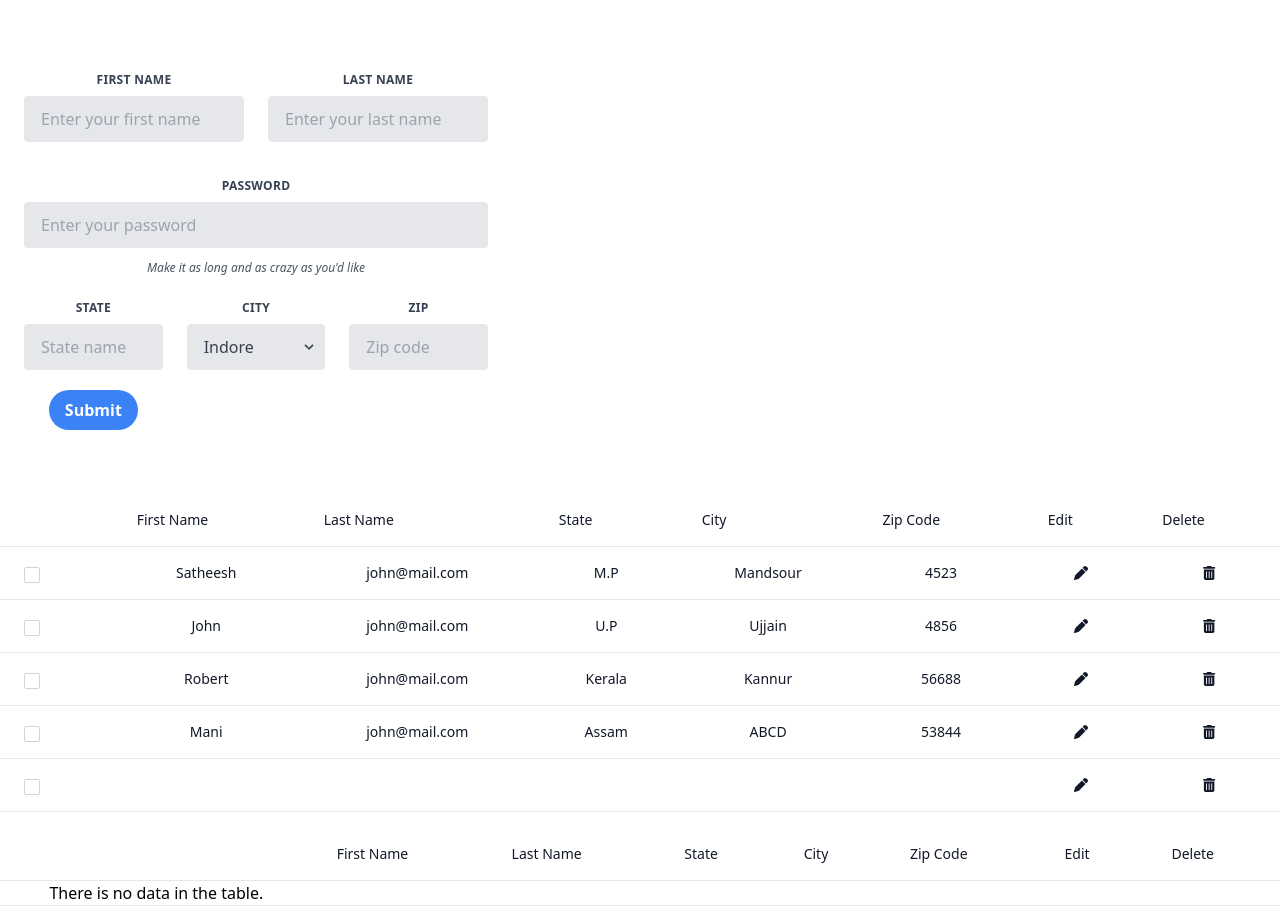
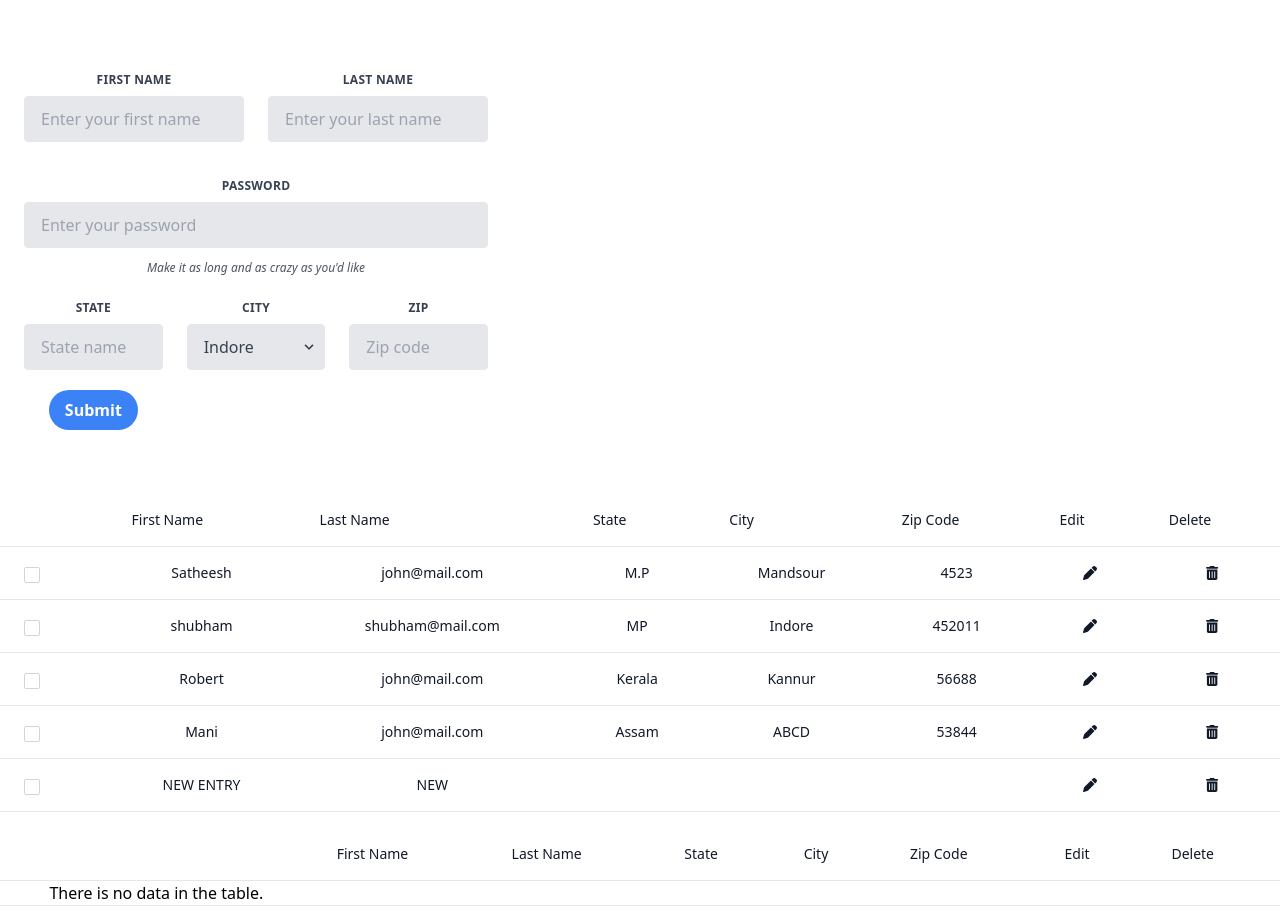
Before and after one commit to shebsjose/Reusble-Component, a React (Create React App) app: page / in a window 1280 px wide. Shown: the top 914 px of the page. Built offline with nearby package versions, Linux system fonts and the light colour scheme; data requests are answered from the project's data file.

Commit message:
implement edit functionality with api

```diff
--- a/db.json
+++ b/db.json
@@ -11,12 +11,12 @@
     },
     {
       "id": 2,
-      "firstName": "John",
-      "lastName": "john@mail.com",
+      "firstName": "shubham",
+      "lastName": "shubham@mail.com",
       "password": "123",
-      "state": "U.P",
-      "city": "Ujjain",
-      "zipCode": "4856"
+      "state": "MP",
+      "city": "Indore",
+      "zipCode": "452011"
     },
     {
       "id": 3,
@@ -37,7 +37,14 @@
       "zipCode": "53844"
     },
     {
-      "id": 5
+      "id": "ed7bfd03-a94f-4ccf-9732-7adf108bf377",
+      "isChecked": false,
+      "firstName": "NEW ENTRY",
+      "lastName": "NEW",
+      "password": "",
+      "state": "",
+      "city": "",
+      "zipCode": ""
     }
   ],
   "comments": [
--- a/package.json
+++ b/package.json
@@ -14,6 +14,7 @@
     "node-polyfill-webpack-plugin": "^2.0.1",
     "react": "^18.2.0",
     "react-dom": "^18.2.0",
+    "react-router-dom": "^6.7.0",
     "react-scripts": "5.0.1",
     "react-toastify": "^9.1.1",
     "uuid": "^9.0.0",
--- a/src/App.js
+++ b/src/App.js
@@ -34,12 +34,10 @@ console.log(errors)
   const handleApi = async () => {
      const data = await axios("http://localhost:3000/posts");
     //  const {data} = await axios("http://localhost:3000/posts");
-    console.log("----data----", data)
      setTableData(data.data);
     //  setTableData(data);
-
   }
-
+console.log(tableData)
   useEffect(() => {
     const filterArray = tableData.filter((item) => item.isChecked === true);
     setShowFavList(filterArray)
--- a/src/components/Form.jsx
+++ b/src/components/Form.jsx
@@ -21,14 +21,28 @@ const Form = ({
     }));
   };
 
+  const editData = (updatedValue) => {
+    console.log(updatedValue, "updatedValue")
+    const putData = axios.patch(`http://localhost:3000/posts/${updatedValue.id}`, updatedValue)
+    .then(res => console.log(res.data.updatedValue));
+     console.log("----putData----",putData)
+  }
+
+
+  const emptyInput = {
+    firstName: "",
+    lastName: "",
+    password: "",
+    state: "",
+    city: "",
+    zipCode: "",
+  };
+
   const handleSubmit = (e) => {
     e.preventDefault();
     getData(inputField);
-    const data = {
-      id: uuidv4(),
-      isChecked: false,
-      ...inputField,
-    };
+
+
     if (validate()) {
       setInputField({});
     }
@@ -38,35 +52,26 @@ const Form = ({
         return item.id === isEditable.id ? { ...item, ...inputField } : item;
       });
       setTableData(updateValue);
-      setInputField({
-        firstName: "",
-        lastName: "",
-        password: "",
-        state: "",
-        city: "",
-        zipCode: "",
+      editData(inputField);
+      setInputField(emptyInput);
+      setEditable(null);
+
+    } else {
+      const data = {
+        id: uuidv4(),
+        isChecked: false,
+        ...inputField,
+      };
+
+      axios.post("http://localhost:3000/posts", data)
+       .then(response => {
+        setTableData([...tableData,response.data]);
+        toast.success('Successfully Created the list');
       });
-      setEditable(null);
-    } else {
-      setTableData([...tableData, data]);
-      const emptyInput = {
-        firstName: "",
-        lastName: "",
-        password: "",
-        state: "",
-        city: "",
-        zipCode: "",
-      };
+
+      // setTableData([...tableData, data]);
       setInputField(emptyInput);
     }
-    try {
-      axios.post("http://localhost:3000/posts");
-      toast.success('Successfully Created the list');
-  }
-  catch (error) {
-    console.log(error);
-    toast.error(error.response.data);
-  }
   };
 
   const validate = () => {
--- a/src/components/Table.jsx
+++ b/src/components/Table.jsx
@@ -9,7 +9,6 @@ const Table = ({
   setShowFavList
 }) => {
   const handleEdit = (data) => {
-    console.log("handleEdit data", data);
     setInputField({
       id: data.id,
       firstName: data.firstName,
```
Also changed, not shown: 1 other file (tests, documents, lock files or other folders).
